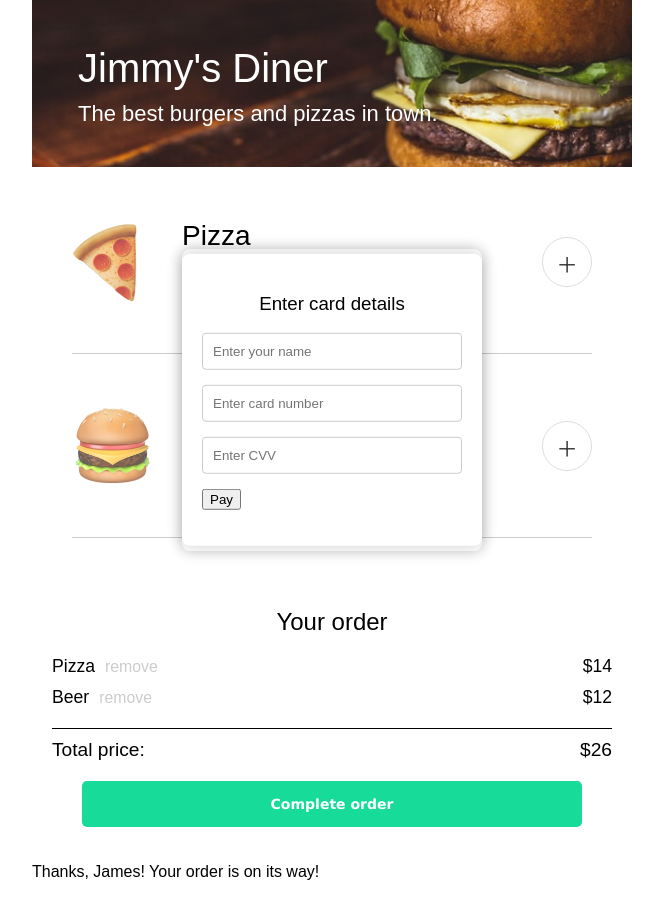
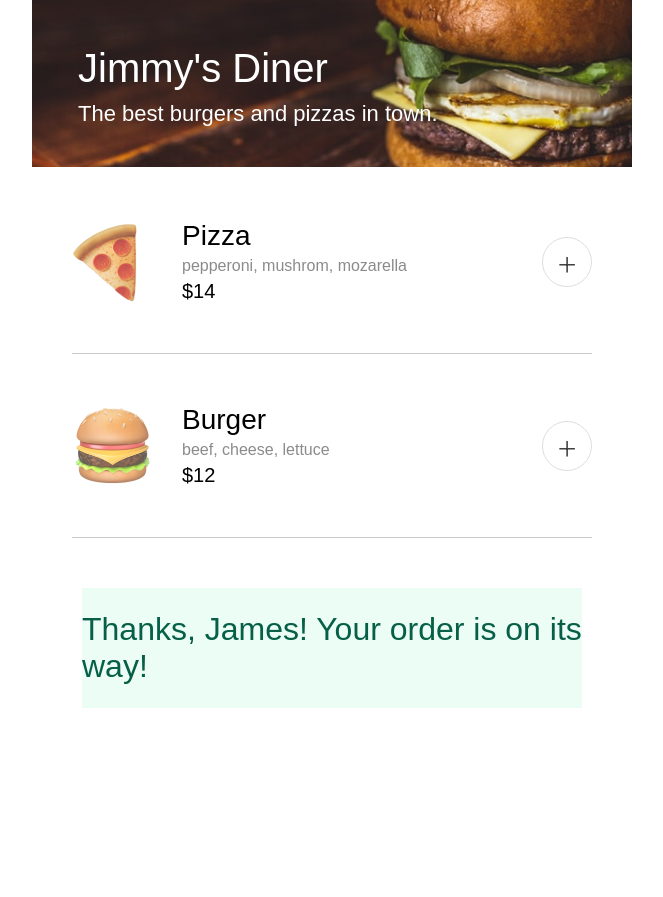
Before and after one commit to alrammahi-mariia/restaurant-menu-mobile, a plain HTML site: page index.html in a window 1280 px wide. Shown: the whole page, without its empty margins (308-971 px from the left). After the commit the page ends 808 px from the top, so only its background shows below. Drawn offline with Linux system fonts and the light colour scheme; a web font is replaced by a local one.

Commit message:
complete styling for modal and order complete message

```diff
--- a/index.html
+++ b/index.html
@@ -53,23 +53,13 @@
                     </div>
                     <div class="order-total">
                         <span>Total price:</span>
-                        <span>$26</span>
+                        <span class="item-price">$26</span>
                     </div>
                     <button class="complete-order">Complete order</button>
                 </div>
                 <div class="modal">
                     <div class="modal-content">
                         <h2>Enter card details</h2>
-                        <input type="text" placeholder="Enter your name">
-                        <input type="text" placeholder="Enter card number">
-                        <input type="text" placeholder="Enter CVV">
-                        <button class="pay-button">Pay</button>
-                    </div>
-                </div>
-
-                <div class="modal">
-                    <div class="modal-content">
-                        <h3>Enter card details</h3>
                         <form id="payment-form">
                             <input
                                 type="text"
--- a/style.css
+++ b/style.css
@@ -118,18 +118,31 @@ header{
     height: 50px;
     display: flex;
     justify-content: center;
+    align-items: center;
+}
+
+#add-btn:hover {
+    color: #000;
+    font-weight: 400;
+    border: 1px solid #000;
+}
+
+.active-btn {
+    color: #000;
+    border: 1px solid #000;
 }
 
 /* order container */
 
 .order-container {
-    padding: 20px;
+    padding: 46px;
     text-align: center;
+    display: none;
 }
 
 .order-container h2 {
     margin: 0 0 20px 0;
-    font-size: 1.5em;
+    font-size: 28px;
 }
 
 .order-item {
@@ -139,20 +152,21 @@ header{
 }
 
 .item-name {
-    font-size: 1.1em;
     display: flex;
     align-items: center;
+    font-size: 28px;
 }
 
 .remove {
     margin-left: 10px;
     color: #ccc;
-    font-size: 0.9em;
+    font-size: 12px;
     cursor: pointer;
+    font-family: Verdana;
 }
 
 .item-price {
-    font-size: 1.1em;
+    font-size: 20px;
 }
 
 .order-total {
@@ -161,15 +175,16 @@ header{
     margin: 20px 0;
     padding-top: 10px;
     border-top: 1px solid #000;
-    font-size: 1.2em;
+    font-size: 28px;
 }
 
-.complete-order {
+.complete-order,
+.modal-btn {
     background-color: #16DB99;
     color: white;
     border: none;
-    padding: 15px;
-    width: 500px;
+    padding: 20px;
+    width: 100%;
     font-size: 14px;
     font-family: Verdana;
     font-weight: bold;
@@ -177,14 +192,15 @@ header{
     border-radius: 5px;
 }
 
-.complete-order:hover {
+.complete-order:hover,
+.modal-btn:hover {
     background-color: #137e5b;
 }
 
 /* modal */
 
 .modal {
-    /* display: none; */
+    display: none;
     position: fixed;
     top: 50%;
     left: 50%;
@@ -192,9 +208,11 @@ header{
     background-color: white;
     padding: 20px;
     border-radius: 8px;
+    border: 1px solid #757575;
     box-shadow: 0 0 15px rgba(0, 0, 0, 0.2);
-    width: 300px;
-    z-index: 1000;
+    width: 525px;
+    height: 540px;
+    z-index: 1;
 
 }
 
@@ -205,30 +223,34 @@ header{
 }
 
 .modal-content h2 {
-    margin-bottom: 20px;
-    font-size: 1.5em;
+    margin: 46px auto;
+    font-family: Verdana;
+    font-weight: bold;
+    font-size: 20px;
 }
 
 .modal-content input {
     width: 100%;
-    padding: 10px;
-    margin-bottom: 15px;
-    border: 1px solid #ccc;
+    padding: 25px;
+    margin-bottom: 20px;
+    border: 1px solid #757575;
     border-radius: 4px;
+    font-size: 20px;
 }
 
-.pay-button {
-    background-color: #4CAF50;
-    color: white;
-    border: none;
-    padding: 10px 20px;
-    font-size: 1em;
-    cursor: pointer;
-    border-radius: 5px;
-}
+/* order complete message */
 
-.pay-button:hover {
-    background-color: #45a049;
+.order-complete-msg{
+    margin: 0 auto 100px auto;
+    width: 500px;
+    height: 120px;
+    background-color: #ECFDF5;
+    color: #065F46;
+    display: flex;
+    align-items: center;
+    justify-content: center;
+    font-size: 32px;
+
 }
 
 /* utility */
```
